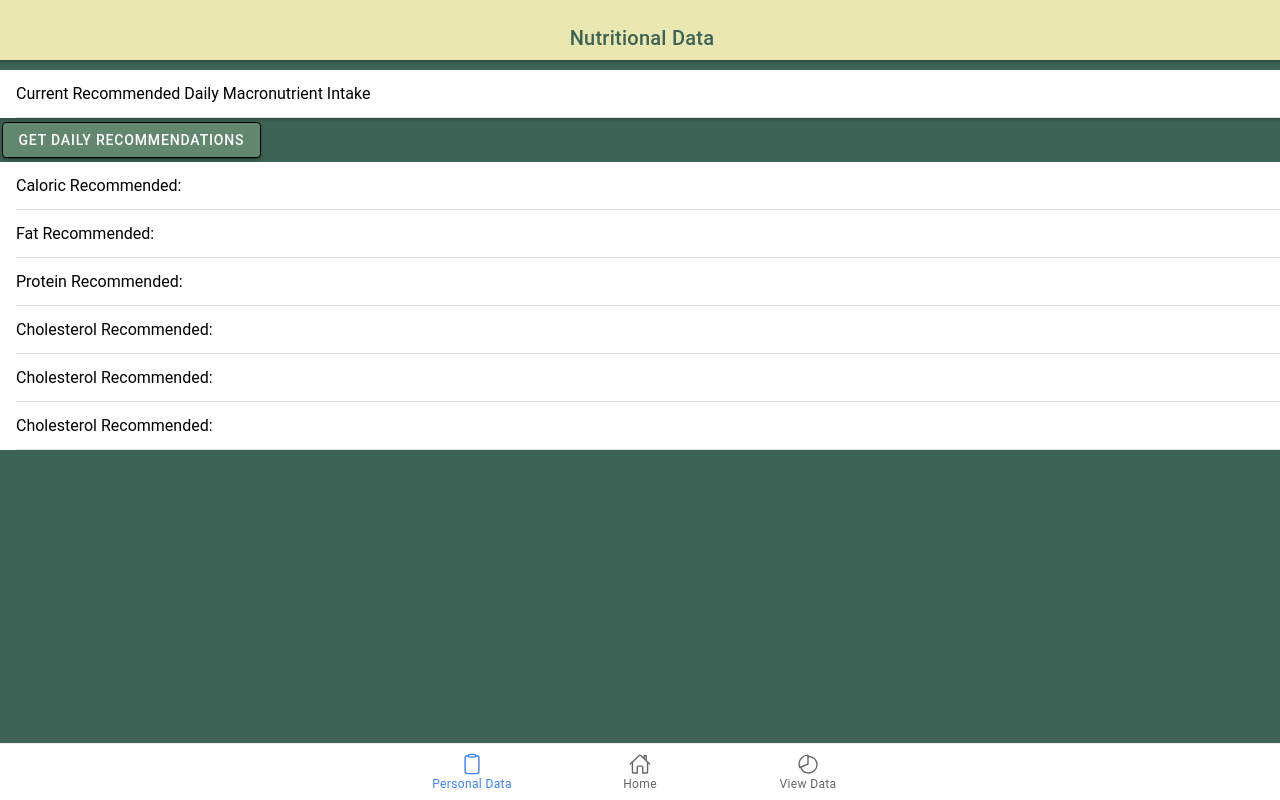
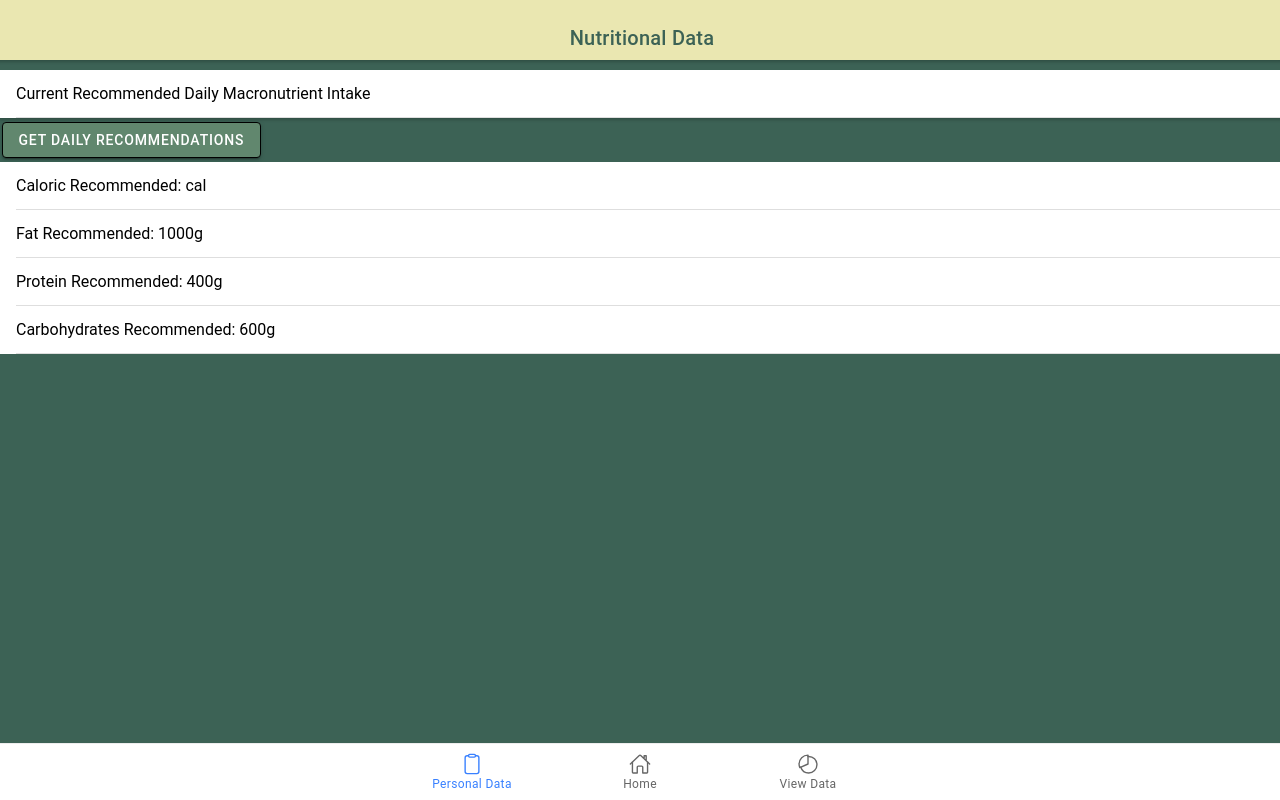
Before and after one commit to MacroFi/MacroFiApp, a React (Create React App) app: page /app/PeronalDataTab/ViewData in a window 1280 px wide. Built offline with nearby package versions, Linux system fonts and the light colour scheme.

Commit message:
NutritionPage working

```diff
--- a/src/pages/PersonalDataTab/NutritionalDataPage.tsx
+++ b/src/pages/PersonalDataTab/NutritionalDataPage.tsx
@@ -13,7 +13,7 @@ import {
 
 const NutritionalDataPage: React.FC = () => {
   interface NutritionalData {
-    calories: string | number | null | undefined;
+    //calories: string | number | null | undefined;
     fat: string | number | null | undefined;
     protein: string | number | null | undefined;
     carbs: string | number | null | undefined;
@@ -33,32 +33,38 @@ const NutritionalDataPage: React.FC = () => {
   };
 
   const [userCal, setUserCal] = useState<any>();
+
   //https://www.livestrong.com/article/440416-fda-daily-nutritional-requirements/
   const [nutritionData, setNutritionData] = useState<NutritionalData>({
-    calories: 0,
-    fat: 0,
-    protein: 0,
-    carbs: 0,
+    fat: 1000,
+    protein: 400,
+    carbs: 600,
   });
 
   const collectData = async () => {
     const url = new URL(`http://127.0.0.1:5000/v1/user/1234/calorie/need`);
     const response = await fetch(url);
     const uData = await response.json();
-    console.log("cals", uData);
-    setUserCal(uData);
+    //console.log("cals", uData.calorie_need);
+    setUserCal(parseInt(uData.calorie_need));
 
     if (response.status === 200) {
       console.log("GOT PERSONAL DATA SUCCESSFULLY");
     } else if (response.status === 400) {
       console.log("FAILED TO UPDATE PERSONAL DATA");
     }
-
-    const url2 = new URL(`http://127.0.0.1:5000/v1/user/1234/macros`);
+    const uuid = 1234
+    const url2 = new URL(`http://127.0.0.1:5000/v1/user/${uuid}/macros`);
     const response2 = await fetch(url2);
     const uData2 = await response2.json();
-    console.log("macros", uData2);
-    setNutritionData(uData2);
+    //console.log("macros", uData2.macronutrients);
+    const temp = uData2.macronutrients // An array of FPC
+    const data = {
+      fat: parseInt(temp[0]),
+      protein: parseInt(temp[1]),
+      carbs: parseInt(temp[2])
+    }
+    setNutritionData(data);
 
     if (response.status === 200) {
       console.log("GOT PERSONAL DATA SUCCESSFULLY");
@@ -86,12 +92,10 @@ const NutritionalDataPage: React.FC = () => {
         <>
           <IonButton onClick={collectData}>Get Daily Recommendations</IonButton>
         </>
-        <IonItem>Caloric Recommended: {userCal}</IonItem>
-        <IonItem>Fat Recommended: </IonItem>
-        <IonItem>Protein Recommended: </IonItem>
-        <IonItem>Cholesterol Recommended: </IonItem>
-        <IonItem>Cholesterol Recommended: </IonItem>
-        <IonItem>Cholesterol Recommended: </IonItem>
+        <IonItem>Caloric Recommended: {userCal} cal</IonItem>
+        <IonItem>Fat Recommended: {nutritionData.fat}g</IonItem>
+        <IonItem>Protein Recommended: {nutritionData.protein}g</IonItem>
+        <IonItem>Carbohydrates Recommended: {nutritionData.carbs}g</IonItem>
       </IonContent>
     </IonPage>
   );
```
